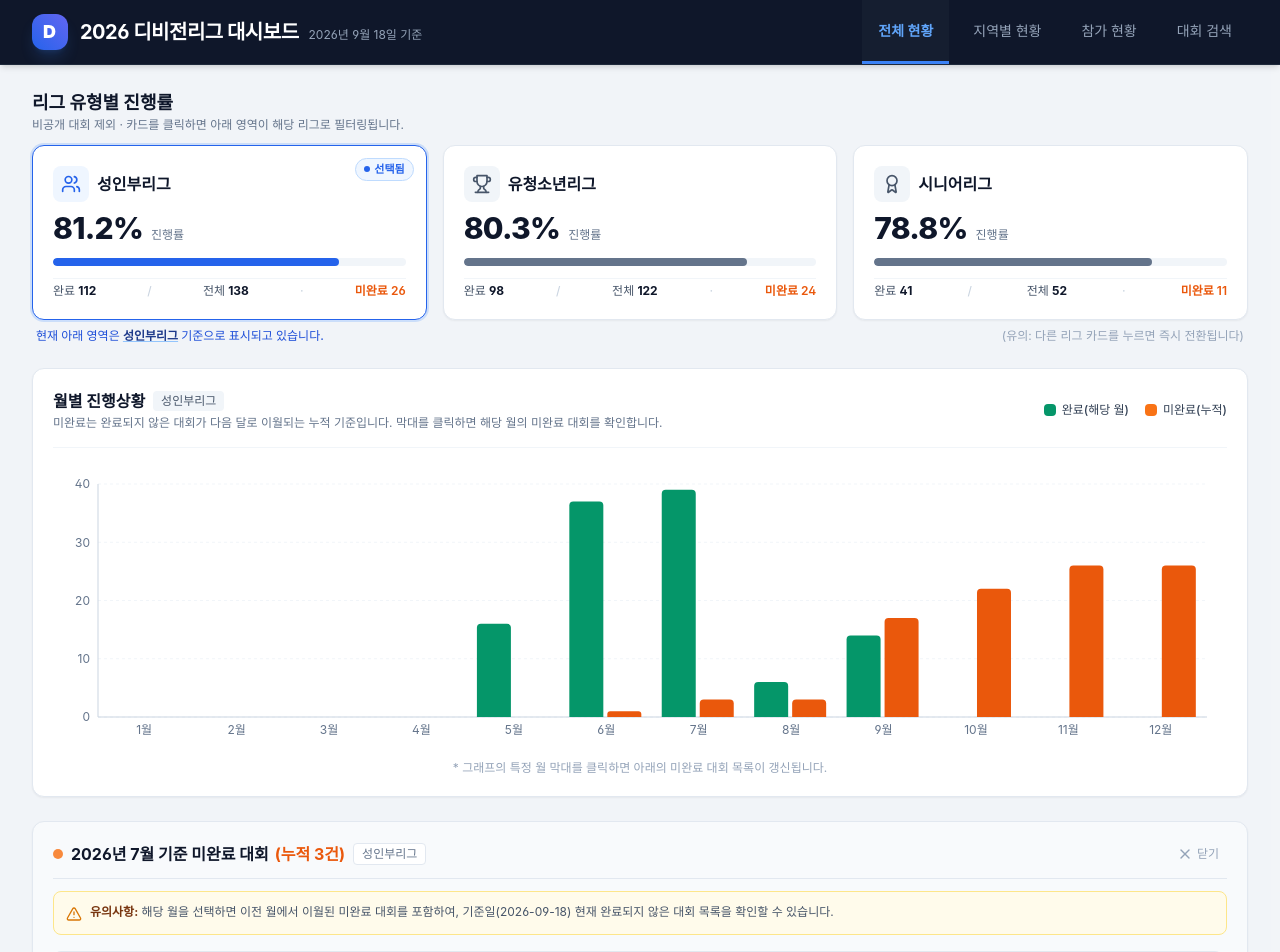
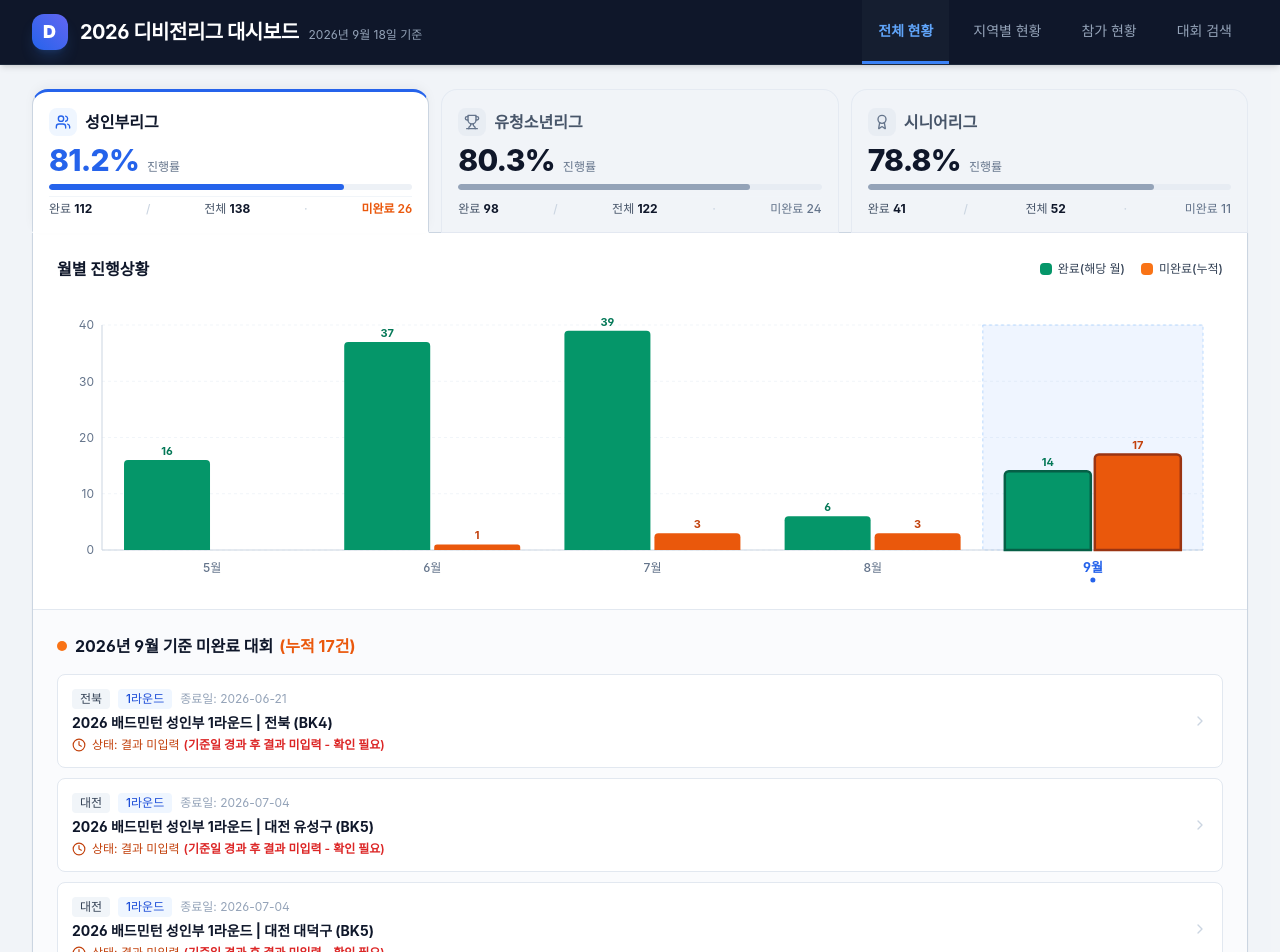
Before and after one commit to CubeDr/division-dashboard, a React (Vite) app: page / in a window 1280 px wide. Shown: the top 952 px of the page. Built offline with nearby package versions, Linux system fonts and the light colour scheme; the HTML template or start-up script is replaced by a standard one; a web font is replaced by a local one.

Commit message:
전체 현황 페이지 디자인 간소화 및 월별 진행상황 차트 시각화 개선

```diff
--- a/src/components/LeagueOverview.tsx
+++ b/src/components/LeagueOverview.tsx
@@ -2,12 +2,14 @@ import React, { useState } from 'react';
 import {
   BarChart,
   Bar,
+  Cell,
   XAxis,
   YAxis,
   CartesianGrid,
   Tooltip,
   ResponsiveContainer,
-  Legend
+  ReferenceArea,
+  LabelList
 } from 'recharts';
 import {
   Trophy,
@@ -15,7 +17,6 @@ import {
   Award,
   ChevronRight,
   X,
-  AlertTriangle,
   Calendar,
   MapPin,
   CheckCircle2,
@@ -50,11 +51,13 @@ export const LeagueOverview: React.FC<LeagueOverviewProps> = ({
   onSelectLeague,
   onSelectTournamentModal
 }) => {
-  const [selectedMonth, setSelectedMonth] = useState<number | null>(7); // Default to July like PDF, or user can click
+  // 기준일 기준 가장 최신 월을 기본 선택
+  const latestMonth = referenceDate ? parseInt(referenceDate.substring(5, 7), 10) : 9;
+  const [selectedMonth, setSelectedMonth] = useState<number | null>(latestMonth);
   const [detailModalItem, setDetailModalItem] = useState<TournamentDetailInfo | null>(null);
 
   const leagueStats = getLeagueStats(tournaments, players);
-  const monthlyData = getMonthlyStats(tournaments, players, selectedLeague);
+  const monthlyData = getMonthlyStats(tournaments, players, selectedLeague, referenceDate);
 
   // 미완료 대회 목록
   const uncompletedList = selectedMonth !== null
@@ -85,139 +88,115 @@ export const LeagueOverview: React.FC<LeagueOverviewProps> = ({
   const handleBarClick = (data: any) => {
     if (data && data.activePayload && data.activePayload.length > 0) {
       const monthObj = data.activePayload[0].payload;
-      setSelectedMonth(monthObj.month);
+      setSelectedMonth((prev) => (prev === monthObj.month ? null : monthObj.month));
     }
   };
 
-  // Custom Chart Tooltip
-  const CustomTooltip = ({ active, payload, label }: any) => {
-    if (active && payload && payload.length) {
-      const p = payload[0].payload;
-      return (
-        <div className="bg-slate-900 text-white p-3 rounded-lg shadow-xl border border-slate-700 text-xs">
-          <div className="font-bold text-sm text-slate-100 mb-1.5 border-b border-slate-700 pb-1">
-            2026년 {label}
-          </div>
-          <div className="flex items-center justify-between gap-4 text-emerald-400 py-0.5">
-            <span className="flex items-center gap-1.5">
-              <span className="w-2 h-2 rounded-full bg-emerald-500"></span>
-              완료 (해당 월)
-            </span>
-            <span className="font-bold text-sm">{p.completed}건</span>
-          </div>
-          <div className="flex items-center justify-between gap-4 text-orange-400 py-0.5">
-            <span className="flex items-center gap-1.5">
-              <span className="w-2 h-2 rounded-full bg-orange-500"></span>
-              미완료 (누적)
-            </span>
-            <span className="font-bold text-sm">{p.uncompletedCumulative}건</span>
-          </div>
-          <div className="mt-1 text-[11px] text-slate-400 border-t border-slate-800 pt-1">
-            클릭 시 해당 월 미완료 대회 목록을 조회합니다.
-          </div>
-        </div>
-      );
-    }
-    return null;
-  };
+
 
   return (
-    <div className="space-y-6">
-      {/* 1. 리그 유형별 진행률 카드 */}
     <div>
-        <div className="flex items-center justify-between mb-3">
-          <div>
-            <h2 className="text-lg font-bold text-slate-900 flex items-center gap-2">
-              <span>리그 유형별 진행률</span>
-            </h2>
-            <p className="text-xs text-slate-500">
-              비공개 대회 제외 · 카드를 클릭하면 아래 영역이 해당 리그로 필터링됩니다.
-            </p>
-          </div>
-        </div>
-
-        <div className="grid grid-cols-1 md:grid-cols-3 gap-4">
-          {leagues.map(({ name, icon: Icon, desc }) => {
+      {/* 1. 상단 리그 선택 일체형 탭 (모바일에서도 3열 유지하여 줄바꿈 방지) */}
+      <div className="grid grid-cols-3 gap-1.5 sm:gap-2 md:gap-3 relative z-10 -mb-px">
+        {leagues.map(({ name, icon: Icon }) => {
           const stat = leagueStats[name] || { total: 0, completed: 0, uncompleted: 0, rate: 0 };
           const isSelected = selectedLeague === name;
 
           return (
-              <div
+            <button
+              type="button"
               key={name}
               onClick={() => onSelectLeague(name)}
-                className={`relative rounded-xl p-5 cursor-pointer transition-all duration-200 border text-left shadow-sm hover:shadow-md ${
+              className={`rounded-t-xl sm:rounded-t-2xl p-2.5 sm:p-3.5 md:p-4 transition-all duration-200 ${
                 isSelected
-                    ? 'bg-white border-blue-600 ring-2 ring-blue-500/20 shadow-blue-50'
-                    : 'bg-white border-slate-200 hover:border-slate-300'
+                  ? 'bg-white border-x border-t border-slate-300 border-b-2 border-b-white border-t-[3px] border-t-blue-600 shadow-[0_-4px_12px_-2px_rgba(0,0,0,0.05)] pb-2.5 sm:pb-3 md:pb-3.5 relative z-20'
+                  : 'bg-slate-100/75 hover:bg-slate-50/90 border border-slate-200/80 text-slate-500 hover:text-slate-700 pb-2.5 sm:pb-3 md:pb-3.5 relative z-10'
               }`}
             >
-                {isSelected && (
-                  <div className="absolute top-3 right-3 flex items-center gap-1 text-[11px] font-semibold text-blue-600 bg-blue-50 px-2 py-0.5 rounded-full border border-blue-200">
-                    <span className="w-1.5 h-1.5 rounded-full bg-blue-600"></span>
-                    선택됨
+              {/* 모바일 화면 (< sm): 컴팩트 3줄 중앙 정렬 (진행도 + 수치 통합 표기) */}
+              <div className="sm:hidden flex flex-col items-center justify-between w-full">
+                {/* 상단: 아이콘 + 리그명 */}
+                <div className="flex items-center justify-center space-x-1.5 w-full">
+                  <div className={`p-1 rounded-md ${isSelected ? 'bg-blue-50 text-blue-600' : 'bg-slate-200/60 text-slate-500'}`}>
+                    <Icon className="w-3.5 h-3.5" />
                   </div>
-                )}
-
-                <div className="flex items-center space-x-2 text-slate-600 mb-2">
-                  <div className={`p-2 rounded-lg ${isSelected ? 'bg-blue-50 text-blue-600' : 'bg-slate-100 text-slate-600'}`}>
-                    <Icon className="w-5 h-5" />
-                  </div>
-                  <h3 className="font-bold text-base text-slate-900">{name}</h3>
+                  <h3 className={`font-bold text-xs leading-tight ${isSelected ? 'text-slate-900' : 'text-slate-600'}`}>
+                    {name}
+                  </h3>
                 </div>
 
-                <div className="flex items-baseline space-x-2 my-2">
-                  <span className="text-3xl font-extrabold tracking-tight text-slate-900">
+                {/* 중단: 진행도 + (완료 / 전체) 통합 표기 */}
+                <div className="flex flex-wrap items-baseline justify-center gap-1 my-0.5 w-full">
+                  <span className={`text-sm font-bold tracking-tight ${isSelected ? 'text-blue-600' : 'text-slate-800'}`}>
+                    {stat.rate}%
+                  </span>
+                  <span className="text-[10px] text-slate-500 font-medium">
+                    ({stat.completed} / {stat.total})
+                  </span>
+                </div>
+
+                {/* 하단: 미완료 수치 */}
+                <div className="text-[10px] text-center w-full">
+                  <span className={isSelected ? 'text-orange-600 font-semibold' : 'text-slate-500'}>
+                    미완료 {stat.uncompleted}
+                  </span>
+                </div>
+              </div>
+
+              {/* 넓은 화면 (>= sm): 기존 분리 레이아웃 유지 (진행률 분리 + 프로그레스바 + 완료/전체/미완료 가로 정렬, 여백 슬림화 적용) */}
+              <div className="hidden sm:block w-full text-left">
+                {/* 상단: 아이콘 + 리그명 */}
+                <div className="flex items-center space-x-2">
+                  <div className={`p-1.5 rounded-lg ${isSelected ? 'bg-blue-50 text-blue-600' : 'bg-slate-200/60 text-slate-500'}`}>
+                    <Icon className="w-4 h-4" />
+                  </div>
+                  <h3 className={`font-bold text-sm md:text-base leading-tight ${isSelected ? 'text-slate-900' : 'text-slate-600'}`}>
+                    {name}
+                  </h3>
+                </div>
+
+                {/* 중단: 진행도 */}
+                <div className="flex items-baseline space-x-2 my-1.5">
+                  <span className={`text-2xl md:text-3xl font-extrabold tracking-tight ${isSelected ? 'text-blue-600' : 'text-slate-900'}`}>
                     {stat.rate}%
                   </span>
                   <span className="text-xs text-slate-500 font-medium">진행률</span>
                 </div>
 
                 {/* Progress Bar */}
-                <div className="w-full bg-slate-100 rounded-full h-2 my-3 overflow-hidden">
+                <div className="w-full bg-slate-200/60 rounded-full h-1.5 my-1.5 overflow-hidden">
                   <div
-                    className={`h-2 rounded-full transition-all duration-500 ${
-                      isSelected ? 'bg-blue-600' : 'bg-slate-500'
+                    className={`h-1.5 rounded-full transition-all duration-500 ${
+                      isSelected ? 'bg-blue-600' : 'bg-slate-400'
                     }`}
                     style={{ width: `${Math.min(stat.rate, 100)}%` }}
                   />
                 </div>
 
+                {/* 하단: 통계 (완료 / 전체 · 미완료, 슬림 여백) */}
                 <div className="flex items-center justify-between text-xs text-slate-600 font-medium pt-1 border-t border-slate-100">
                   <span>완료 <strong className="text-slate-900">{stat.completed}</strong></span>
                   <span className="text-slate-300">/</span>
                   <span>전체 <strong className="text-slate-900">{stat.total}</strong></span>
                   <span className="text-slate-300">·</span>
-                  <span className="text-orange-600 font-semibold">미완료 {stat.uncompleted}</span>
+                  <span className={isSelected ? 'text-orange-600 font-semibold' : 'text-slate-500'}>
+                    미완료 {stat.uncompleted}
+                  </span>
                 </div>
               </div>
+            </button>
           );
         })}
       </div>
 
-        <div className="mt-2 text-xs text-slate-500 flex items-center justify-between px-1">
-          <span className="text-blue-700 font-medium">
-            현재 아래 영역은 <strong className="font-bold text-blue-900 underline decoration-blue-300">{selectedLeague}</strong> 기준으로 표시되고 있습니다.
-          </span>
-          <span className="text-slate-400">
-            (유의: 다른 리그 카드를 누르면 즉시 전환됩니다)
-          </span>
-        </div>
-      </div>
-
-      {/* 2. 월별 진행상황 차트 */}
-      <div className="bg-white rounded-xl border border-slate-200 p-5 shadow-sm">
-        <div className="flex flex-col sm:flex-row sm:items-center sm:justify-between pb-4 border-b border-slate-100 gap-2">
-          <div>
-            <h3 className="font-bold text-slate-900 text-base flex items-center gap-2">
-              <span>월별 진행상황</span>
-              <span className="text-xs bg-slate-100 text-slate-600 px-2 py-0.5 rounded font-normal">
-                {selectedLeague}
-              </span>
+      {/* 2 & 3. 통합 메인 컨테이너 (차트 + 하위 미완료 대회 서랍) */}
+      <div className="bg-white rounded-t-none rounded-b-2xl border border-slate-300 shadow-sm overflow-hidden relative z-0">
+        {/* 2. 월별 진행상황 차트 영역 */}
+        <div className="p-5 sm:p-6">
+          <div className="flex items-center justify-between">
+            <h3 className="font-bold text-slate-900 text-base">
+              월별 진행상황
             </h3>
-            <p className="text-xs text-slate-500 mt-0.5">
-              미완료는 완료되지 않은 대회가 다음 달로 이월되는 누적 기준입니다. 막대를 클릭하면 해당 월의 미완료 대회를 확인합니다.
-            </p>
-          </div>
 
             <div className="flex items-center gap-4 text-xs font-medium">
               <div className="flex items-center gap-1.5">
@@ -231,54 +210,128 @@ export const LeagueOverview: React.FC<LeagueOverviewProps> = ({
             </div>
           </div>
 
-        <div className="h-72 w-full mt-4">
+          <div className="h-72 w-full mt-4 cursor-pointer [&_.recharts-surface]:cursor-pointer [&_.recharts-tooltip-cursor]:cursor-pointer">
             <ResponsiveContainer width="100%" height="100%">
               <BarChart
                 data={monthlyData}
                 onClick={handleBarClick}
-              margin={{ top: 20, right: 20, left: -15, bottom: 5 }}
+                margin={{ top: 28, right: 20, left: -15, bottom: 5 }}
               >
                 <CartesianGrid strokeDasharray="3 3" vertical={false} stroke="#f1f5f9" />
+                {selectedMonth !== null && (
+                  <ReferenceArea
+                    x1={`${selectedMonth}월`}
+                    x2={`${selectedMonth}월`}
+                    fill="#3b82f6"
+                    fillOpacity={0.08}
+                    stroke="#93c5fd"
+                    strokeOpacity={0.6}
+                    strokeDasharray="3 3"
+                  />
+                )}
                 <XAxis
                   dataKey="monthLabel"
-                tick={{ fontSize: 12, fill: '#64748b' }}
                   axisLine={{ stroke: '#cbd5e1' }}
                   tickLine={false}
+                  tick={({ x, y, payload }) => {
+                    const monthNum = parseInt(payload.value, 10);
+                    const isSelected = selectedMonth === monthNum;
+                    return (
+                      <g transform={`translate(${x},${y})`}>
+                        <text
+                          x={0}
+                          y={0}
+                          dy={14}
+                          textAnchor="middle"
+                          fill={isSelected ? '#2563eb' : '#64748b'}
+                          fontWeight={isSelected ? 700 : 500}
+                          fontSize={isSelected ? 13 : 12}
+                        >
+                          {payload.value}
+                        </text>
+                        {isSelected && (
+                          <circle cx={0} cy={22} r={2.5} fill="#2563eb" />
+                        )}
+                      </g>
+                    );
+                  }}
                 />
                 <YAxis
                   tick={{ fontSize: 12, fill: '#64748b' }}
                   axisLine={{ stroke: '#cbd5e1' }}
                   tickLine={false}
                 />
-              <Tooltip content={<CustomTooltip />} />
+                <Tooltip
+                  content={() => null}
+                  cursor={{ fill: 'rgba(148, 163, 184, 0.14)', radius: 6, style: { cursor: 'pointer' } }}
+                />
                 <Bar
                   dataKey="completed"
                   name="완료(해당 월)"
-                fill="#059669"
                   radius={[4, 4, 0, 0]}
                   cursor="pointer"
+                  isAnimationActive={false}
+                >
+                  <LabelList
+                    dataKey="completed"
+                    position="top"
+                    fill="#047857"
+                    stroke="none"
+                    strokeWidth={0}
+                    fontSize={11}
+                    fontWeight={700}
+                    formatter={(val: any) => (Number(val) > 0 ? `${val}` : '')}
                   />
+                  {monthlyData.map((entry) => {
+                    const isSelected = selectedMonth === entry.month;
+                    return (
+                      <Cell
+                        key={`cell-completed-${entry.month}`}
+                        fill="#059669"
+                        stroke={isSelected ? '#065f46' : 'none'}
+                        strokeWidth={isSelected ? 2.5 : 0}
+                      />
+                    );
+                  })}
+                </Bar>
                 <Bar
                   dataKey="uncompletedCumulative"
                   name="미완료(누적)"
-                fill="#ea580c"
                   radius={[4, 4, 0, 0]}
                   cursor="pointer"
+                  isAnimationActive={false}
+                >
+                  <LabelList
+                    dataKey="uncompletedCumulative"
+                    position="top"
+                    fill="#c2410c"
+                    stroke="none"
+                    strokeWidth={0}
+                    fontSize={11}
+                    fontWeight={700}
+                    formatter={(val: any) => (Number(val) > 0 ? `${val}` : '')}
                   />
+                  {monthlyData.map((entry) => {
+                    const isSelected = selectedMonth === entry.month;
+                    return (
+                      <Cell
+                        key={`cell-uncompleted-${entry.month}`}
+                        fill="#ea580c"
+                        stroke={isSelected ? '#9a3412' : 'none'}
+                        strokeWidth={isSelected ? 2.5 : 0}
+                      />
+                    );
+                  })}
+                </Bar>
               </BarChart>
             </ResponsiveContainer>
           </div>
-
-        <div className="mt-2 text-center text-xs text-slate-400">
-          * 그래프의 특정 월 막대를 클릭하면 아래의 미완료 대회 목록이 갱신됩니다.
-        </div>
         </div>
 
-      {/* 3. 특정 월 기준 미완료 대회 목록 패널 (PDF 3페이지 Spec) */}
+        {/* 3. 특정 월 기준 미완료 대회 목록 (차트 카드 내부 서랍 형태로 내포) */}
         {selectedMonth !== null && (
-        <div className="bg-slate-50 border border-slate-200 rounded-xl p-5 shadow-sm">
-          <div className="flex items-center justify-between pb-3 border-b border-slate-200">
-            <div className="flex items-center gap-2">
+          <div className="border-t border-slate-200 bg-slate-50/70 p-5 sm:p-6 transition-all">
+            <div className="flex items-center gap-2 mb-4">
               <div className="w-2.5 h-2.5 rounded-full bg-orange-500 animate-pulse"></div>
               <h3 className="font-bold text-slate-900 text-base">
                 2026년 {selectedMonth}월 기준 미완료 대회
@@ -286,28 +339,9 @@ export const LeagueOverview: React.FC<LeagueOverviewProps> = ({
                   (누적 {uncompletedList.length}건)
                 </span>
               </h3>
-              <span className="text-xs text-slate-500 bg-white px-2 py-0.5 rounded border border-slate-200">
-                {selectedLeague}
-              </span>
             </div>
 
-            <button
-              onClick={() => setSelectedMonth(null)}
-              className="text-slate-400 hover:text-slate-600 text-xs flex items-center gap-1 px-2 py-1 rounded hover:bg-slate-200 transition"
-            >
-              <X className="w-4 h-4" />
-              <span>닫기</span>
-            </button>
-          </div>
-
-          <div className="mt-3 text-xs text-slate-600 bg-amber-50 border border-amber-200 rounded-lg p-3 flex items-start gap-2">
-            <AlertTriangle className="w-4 h-4 text-amber-600 shrink-0 mt-0.5" />
-            <div>
-              <strong className="text-amber-900">유의사항:</strong> 해당 월을 선택하면 이전 월에서 이월된 미완료 대회를 포함하여, 기준일({referenceDate}) 현재 완료되지 않은 대회 목록을 확인할 수 있습니다.
-            </div>
-          </div>
-
-          <div className="mt-4 space-y-2.5 max-h-96 overflow-y-auto pr-1">
+            <div className="space-y-2.5">
               {uncompletedList.length === 0 ? (
                 <div className="text-center py-10 bg-white rounded-lg border border-slate-200 text-slate-500 text-sm">
                   <CheckCircle2 className="w-8 h-8 text-emerald-500 mx-auto mb-2" />
@@ -315,11 +349,13 @@ export const LeagueOverview: React.FC<LeagueOverviewProps> = ({
                 </div>
               ) : (
                 uncompletedList.map((item, idx) => (
-                <div
+                  <button
+                    type="button"
                     key={`${item.tournament.대회명}-${idx}`}
-                  className="bg-white border border-slate-200 hover:border-blue-400 rounded-lg p-3.5 flex flex-col sm:flex-row sm:items-center sm:justify-between gap-3 transition shadow-sm"
+                    onClick={() => setDetailModalItem(item)}
+                    className="w-full text-left bg-white border border-slate-200 hover:border-blue-400 hover:shadow-sm hover:bg-slate-50/50 rounded-lg p-3.5 flex items-center justify-between gap-3 transition cursor-pointer group"
                   >
-                  <div className="space-y-1">
+                    <div className="space-y-1 flex-1 min-w-0">
                       <div className="flex flex-wrap items-center gap-2">
                         <span className="bg-slate-100 text-slate-700 text-xs px-2 py-0.5 rounded font-medium">
                           {item.tournament.시도} {item.tournament.시군구 && `/ ${item.tournament.시군구}`}
@@ -332,7 +368,7 @@ export const LeagueOverview: React.FC<LeagueOverviewProps> = ({
                         </span>
                       </div>
 
-                    <h4 className="font-bold text-slate-900 text-sm">
+                      <h4 className="font-bold text-slate-900 text-sm group-hover:text-blue-600 transition-colors">
                         {item.tournament.대회명}
                       </h4>
 
@@ -349,21 +385,14 @@ export const LeagueOverview: React.FC<LeagueOverviewProps> = ({
                       </div>
                     </div>
 
-                  <div className="flex items-center gap-2 shrink-0">
-                    <button
-                      onClick={() => setDetailModalItem(item)}
-                      className="text-xs font-semibold text-blue-600 hover:text-blue-800 bg-blue-50 hover:bg-blue-100 px-3 py-1.5 rounded transition flex items-center gap-1"
-                    >
-                      <span>상세 정보</span>
-                      <ChevronRight className="w-3.5 h-3.5" />
+                    <ChevronRight className="w-4 h-4 text-slate-300 group-hover:text-blue-500 group-hover:translate-x-0.5 transition-all shrink-0" />
                   </button>
-                  </div>
-                </div>
                 ))
               )}
             </div>
           </div>
         )}
+      </div>
 
       {/* 대회 상세 모달 */}
       {detailModalItem && (
```
Also changed, not shown: src/utils/dashboardLogic.ts (+15 -2 lines). Lines whose indentation alone changed are shown as unchanged.
